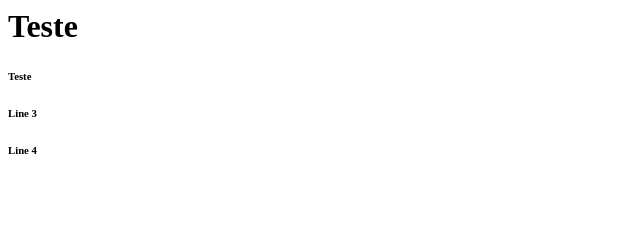
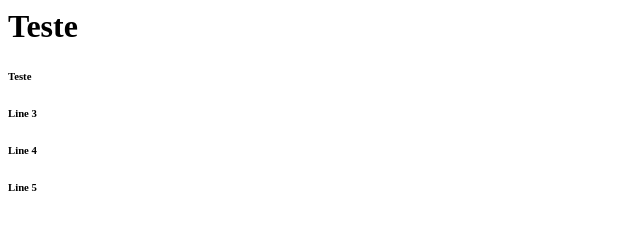
Before and after one commit to antonylima/teste, a plain HTML site: page index.html in a window 1280 px wide. Shown: the full height of the page, 0-640 px from the left. Drawn offline with Linux system fonts and the light colour scheme.

Commit message:
Update index.html

```diff
--- a/index.html
+++ b/index.html
@@ -2,3 +2,4 @@
 <h6>Teste</h6>
 <h6>Line 3</h6>
 <h6>Line 4</h6>
+<h6>Line 5</h6>
```
